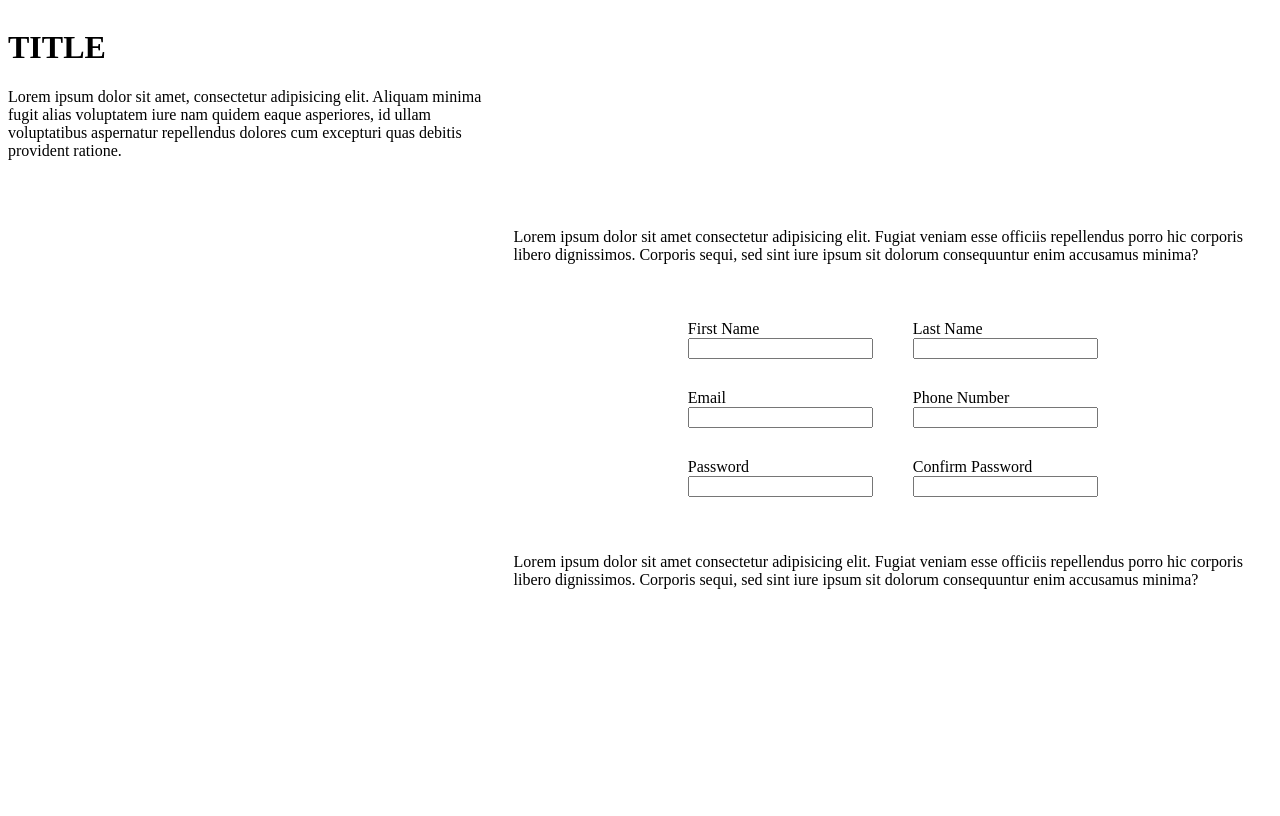
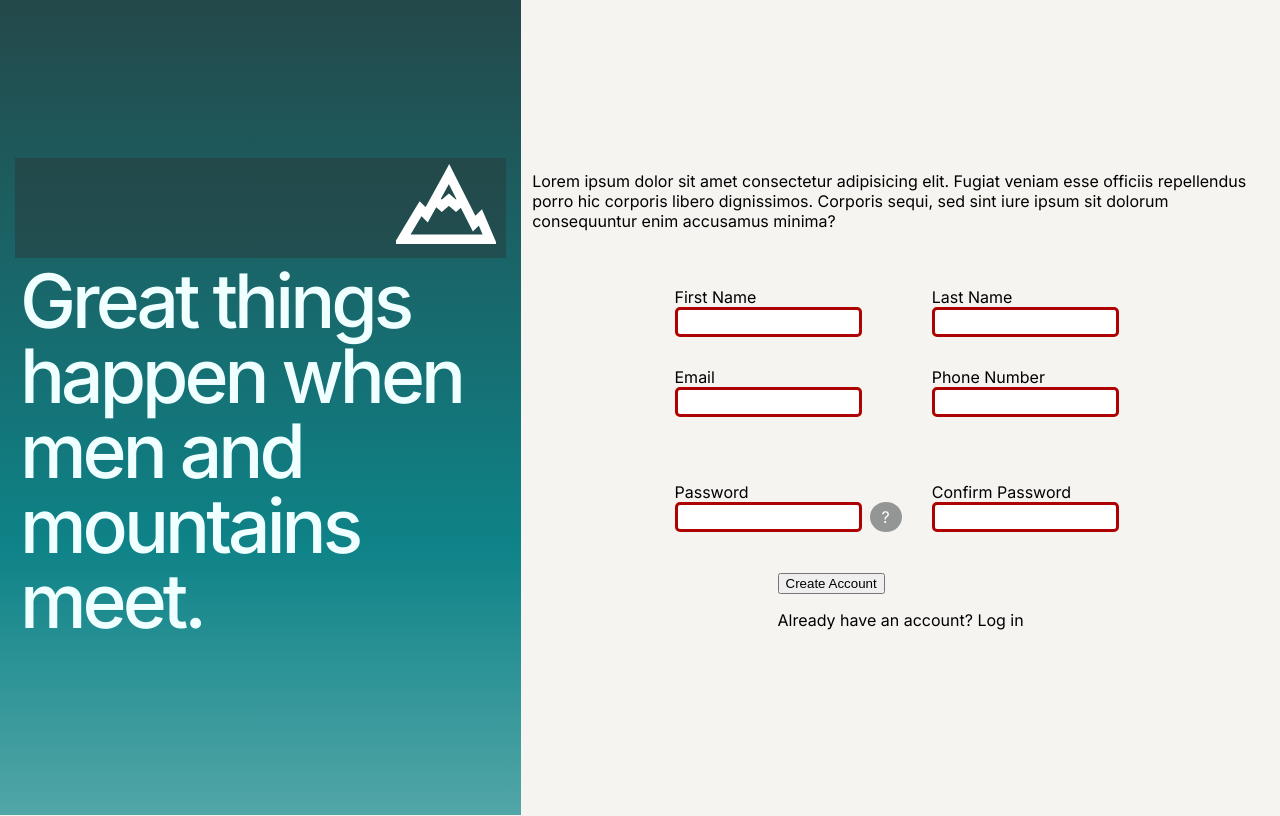
Before and after one commit to Yadhu42/Odin-sign-up, a plain HTML site: page index.html in a window 1280 px wide. Drawn offline with Linux system fonts and the light colour scheme; a web font is replaced by a local one.

Commit message:
Add gradient effect for hero Add validation for inputs Add tooltip for password

```diff
--- a/index.html
+++ b/index.html
@@ -3,14 +3,23 @@
     <head>
         <meta charset="UTF-8">
         <meta name="viewport" content="width=device-width, initial-scale=1.0">
+        <link rel="preconnect" href="https://fonts.googleapis.com">
+        <link rel="preconnect" href="https://fonts.gstatic.com" crossorigin>
+        <link href="https://fonts.googleapis.com/css2?family=DM+Serif+Text:ital@0;1&family=Inter+Tight:ital,wght@0,100..900;1,100..900&family=Inter:opsz,wght@14..32,100..900&family=McLaren&family=Montserrat:ital,wght@0,100..900;1,100..900&family=Poppins:ital,wght@0,100;0,200;0,300;0,400;0,500;0,600;0,700;0,800;0,900;1,100;1,200;1,300;1,400;1,500;1,600;1,700;1,800;1,900&family=Unbounded:wght@200..900&display=swap"
+        rel="stylesheet">
         <link rel="stylesheet" href="./style.css">
         <title>Sign Up</title>
     </head>
     <body>
         <div class="container">
             <div class="side">
-                <h1>TITLE</h1>
-                <p>Lorem ipsum dolor sit amet, consectetur adipisicing elit. Aliquam minima fugit alias voluptatem iure nam quidem eaque asperiores, id ullam voluptatibus aspernatur repellendus dolores cum excepturi quas debitis provident ratione.</p>
+                <div class="logo">
+                    <img src="./images/mountain-solid-svgrepo-white-com(1).svg" width="50px"/>
+                </div>
+
+                <div class="hero">
+                    <p>Great things happen when men and mountains meet.</p>
+                </div>
             </div>
             <div class="content">
                 <div class="block1">
@@ -20,39 +29,61 @@
                     <div class="entry1">
                         <div class="entry">
                             <label for="first-name">First Name</label>
-                            <input type="text" id="first-name" name="first-name" required>
+                            <div class="validation">
+                                <input type="text" id="first-name" name="first-name" required>
+                                <span></span>
+                            </div>
                         </div>
 
                         <div class="entry">
                             <label for="last-name">Last Name</label>
-                            <input type="text" id="last-name" name="last-name" required>
+                            <div class="validation">
+                                <input type="text" id="last-name" name="last-name" required>
+                                <span></span>
+                            </div>
                         </div>
+
                     </div>
                     <div class="entry2">
                         <div class="entry">
                             <label for="email">Email</label>
-                            <input type="text" id="email" name="email" required>
+                            <div class="validation">
+                                <input type="email" id="email" name="email" required>
+                                <span></span>
+                            </div>
                         </div>
 
                         <div class="entry">
                             <label for="phone">Phone Number</label>
-                            <input type="number" id="phone" name="phone" required>
+                            <div class="validation">
+                                <input inputmode="numeric" pattern="^[0-9\+]+$" minlength="13" id="phone" name="phone" required>
+                                <span></span>
+                            </div>
                         </div>
+
                     </div>
                     <div class="entry3">
                         <div class="entry">
                             <label for="pass1">Password</label>
-                            <input type="password" id="pass1" name="pass1" required>
+                            <div class="validation">
+                            <input type="password" id="pass1" name="pass1" pattern="^(?=.*[a-z])(?=.*[A-Z])(?=.*\d)(?=.*[@$!%*?&#^{}])[a-zA-z\d@$!%*?&#]{8,}$" required>
+                            <span class="tooltip" data-tooltip="Min 8 characters, including uppercase, lowercase, numerical value and special characters [@$!%*?&#^{}]">?</span>
+                            </div>
                         </div>
 
                         <div class="entry">
                             <label for="pass2">Confirm Password</label>
-                            <input type="password" id="pass2" name="pass2" required>
+                            <div class="validation">
+                                <input type="password" id="pass2" name="pass2" minlength="8" title="Please enter minimum 8 characters" required>
+                                <span></span>
+                            </div>
                         </div>
+
                     </div>
                 </div>
                 <div class="block3">
-                    <p>Lorem ipsum dolor sit amet consectetur adipisicing elit. Fugiat veniam esse officiis repellendus porro hic corporis libero dignissimos. Corporis sequi, sed sint iure ipsum sit dolorum consequuntur enim accusamus minima?</p>
+                    <button type="submit">Create Account</button>
+                    <p class="existingUser">Already have an account? <span>Log in</span></p>
                 </div>
             </div>
         </div>
--- a/style.css
+++ b/style.css
@@ -1,6 +1,16 @@
+:root{
+    box-sizing: border-box;
+    margin: 0;
+    padding: 0;
+    font-family: "Inter", sans-serif;
+}
+
 body{
+    margin: 0;
+    padding: 0;
     display: flex;
     height: 100vh;
+    background-color: #F6F4F0;
 }
 
 .container{
@@ -12,9 +22,62 @@ body{
 .side{
     width: 40%;
     height: 100%;
+    padding: 15px;
+    display: flex;
+    justify-content: center;
+    flex-direction: column;
+    gap: 0px;
+    align-items: center;
+    background: linear-gradient(#2C3333,#0E8388,#CBE4DE);
+    background-size: 180% 180%;
+    animation: gradience 7s ease infinite;
+}
+
+@keyframes gradience {
+    0%{
+        background-position: 50% 0%;
+    }
+
+    50%{
+        background-position: 50% 100%;
+    }
+
+    100%{
+        background-position: 50% 0%;
+    }
+}
+
+.logo{
+    width:100%;
+    display: flex;
+    background-color: #2c33336c;
+    justify-content: right;
+}
+
+.logo img{
+    width: 100px;
+    padding: 0 10px;
+}
+
+.hero{
+    font-weight: 500;
+    font-style: normal;
+    font-size: 75px;
+    color: azure;
+    letter-spacing: -0.25rem;
+    line-height: 100%;
+
+    padding: 5px ;
+}
+
+.hero p{
+    margin: 0;
+    padding: 0;
 }
 
 .content{
+    margin: 8px;
+    padding: 3px;
     width: 60%;
     display: flex;
     flex-direction: column;
@@ -29,12 +92,101 @@ body{
     justify-content: center;
 }
 
+.entry3{
+    margin-top: 35px;
+}
+
 .entry1,.entry2,.entry3{
     display: flex;
-    gap: 40px;
+    gap: 30px;
+    justify-content: space-between;
 }
 
 .entry{
     display: flex;
     flex-direction: column;
 }
+
+.validation{
+    display: flex;
+    gap: 8px;
+}
+
+input{
+    height: 22px;
+}
+
+input + span{
+    position: relative;
+}
+
+input + span::before{
+    position: absolute;
+}
+
+input:invalid{
+    border: 3px solid ;
+    border-color: rgb(174, 1, 1);
+}
+
+input:valid{
+    border-color: green;
+}
+
+input[type=text]:valid + span::before, input[type=email]:valid + span::before,input[inputmode=numeric]:valid + span::before,
+input[id=pass2]:valid + span::before {
+    content:"✓";
+    color: green;
+}
+
+input{
+    border-radius: 5px;
+}
+
+input:focus-visible{
+    outline: none;
+}
+
+input[type=number]::-webkit-inner-spin-button,
+input[type=number]::-webkit-outer-spin-button{
+    -webkit-appearance: none;
+    -moz-appearance: none;
+    margin: 0;
+}
+
+.tooltip{
+    background-color: #2c33337c;
+    color: white;
+    padding: 5px 12px;
+    cursor:help;
+    border-radius: 100%;
+}
+
+.tooltip::before,.tooltip::after{
+    position: absolute;
+    left: 50%;
+    opacity: 0;
+}
+
+.tooltip::before{
+    content: "";
+    border-width: 17px 14px 0 14px;
+    border-style: solid;
+    border-color: #2c33337c transparent transparent transparent;
+    transform: translate(-14px,-22.5px);
+}
+
+.tooltip::after{
+    content:attr(data-tooltip);
+    border-width: solid 10px #2c33337c;
+    background-color: #2c33337c;
+    font-size: 14px;
+    width: 225px;
+    border-radius: 5px;
+    transform: translate(-112.5px,-85px);
+    padding: 6px;
+}
+
+.tooltip::before:hover,.tooltip::after:hover{
+    opacity: 1;
+}
```
Also changed, not shown: images/mountain-solid-svgrepo-com.svg (added), images/mountain-solid-svgrepo-white-com(1).svg (added), images/mountain-svgrepo-com.svg (added), 3 other files.
